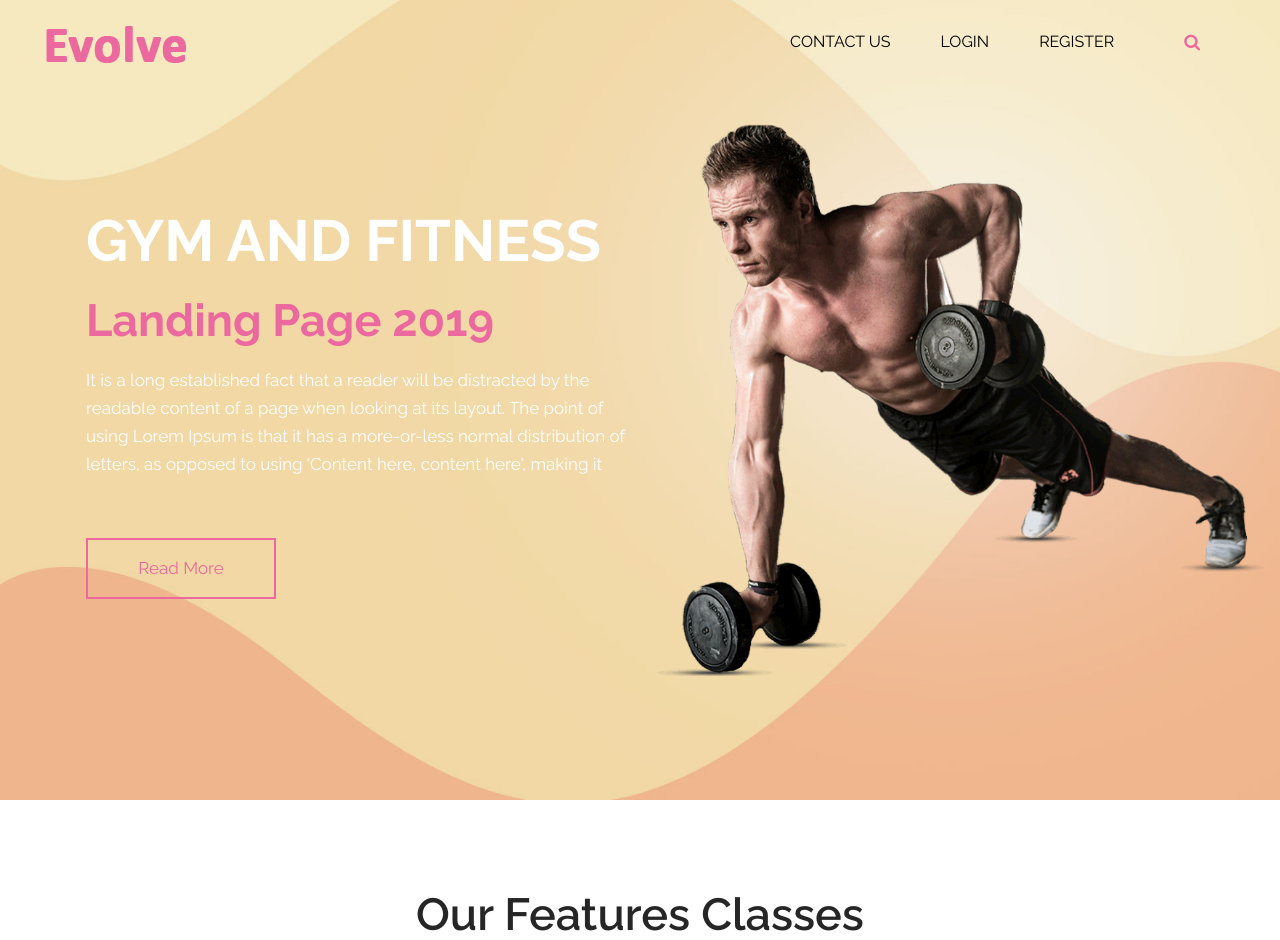
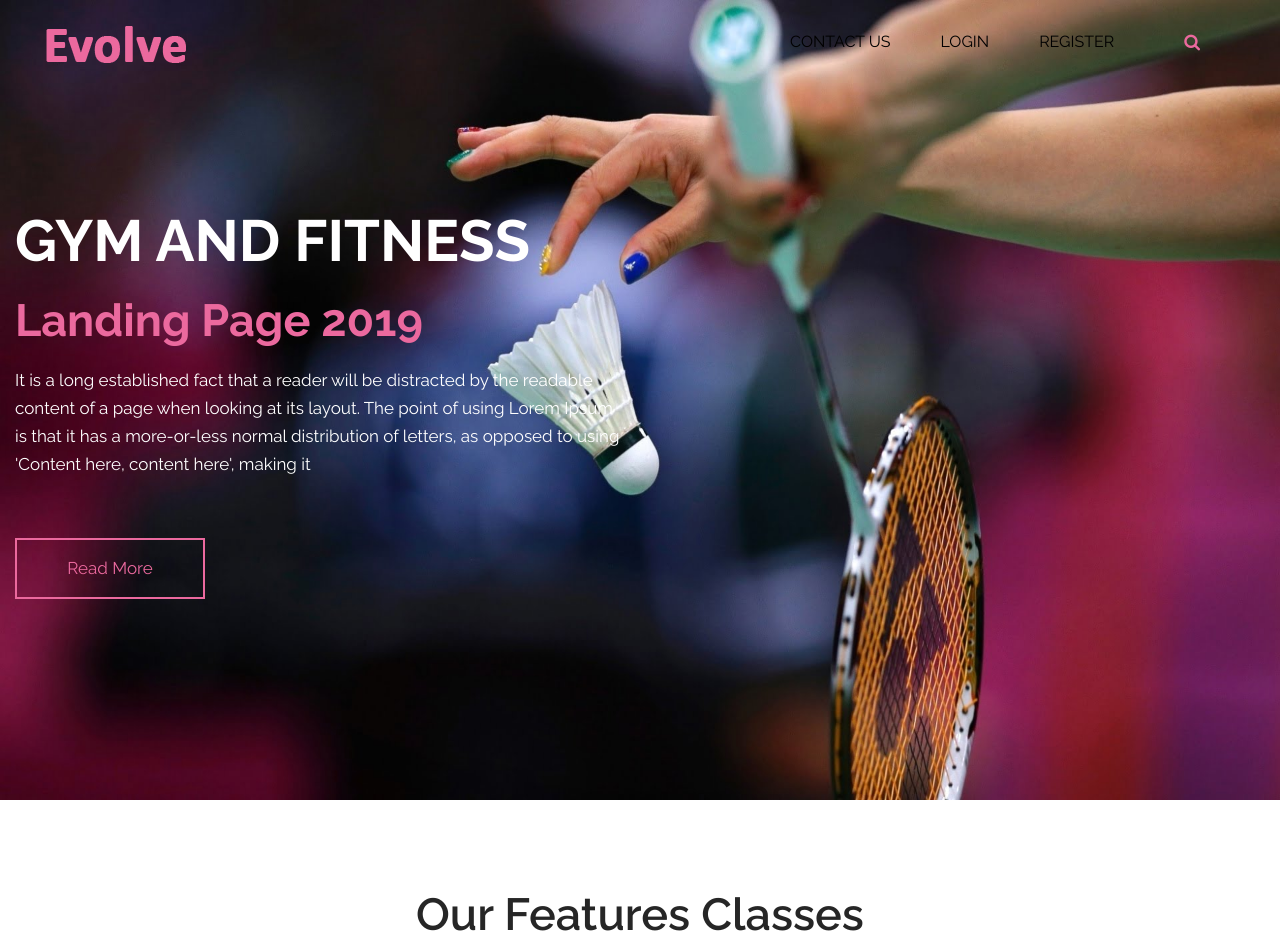
Before and after one commit to EIGHISTADWIPUTRA/TUBES_SBD_KELOMPOK_9_2023, a PHP site: page / in a window 1280 px wide. Shown: the top 940 px of the page. Run offline with PHP 8.4, Linux system fonts and the light colour scheme; some libraries are stand-ins or nearby versions.

Commit message:
add banner

```diff
--- a/evolve/css/style.css
+++ b/evolve/css/style.css
@@ -333,7 +333,7 @@ button {
 .text-bg {
      text-align: left;
      float: right;
-     max-width: 539px;
+     max-width: 650px;
      width: 100%;
 }
 
--- a/evolve/index.html
+++ b/evolve/index.html
@@ -1,5 +1,3 @@
-
-
 <!DOCTYPE html>
 <html lang="en">
    <head>
@@ -92,11 +90,6 @@
                         <p>It is a long established fact that a reader will be distracted by the readable content of a page when looking at its layout. The point of using Lorem Ipsum is that it has a more-or-less normal distribution of letters, as opposed to using 'Content here, content here', making it</p>
                         <a class="read_more" href="#">Read More</a>
                      </div>
-                  </div>
-               </div>
-               <div class="col-md-6">
-                  <div class="text-img">
-                     <figure><img src="images/toy_img.png" alt="#"/></figure>
                   </div>
                </div>
             </div>
```
Also changed, not shown: evolve/images/banner.jpg.
